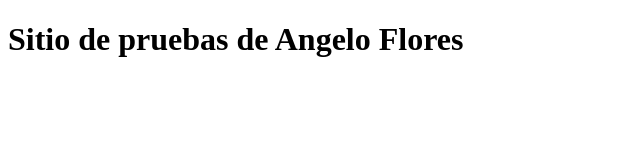
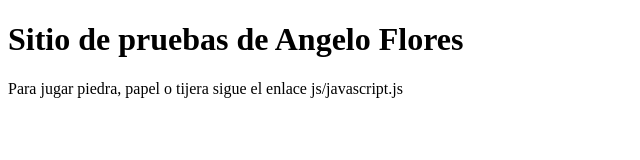
Before and after one commit to angelofloresdp/angelofloresdp.github.io, a plain HTML site: page index.html in a window 1280 px wide. Shown: the whole page, without its empty margins (0-640 px from the left). Drawn offline with Linux system fonts and the light colour scheme.

Commit message:
Update index.html

```diff
--- a/index.html
+++ b/index.html
@@ -4,9 +4,10 @@
 <meta charset="utf-8">
   <title>Sitio de pruebas de Angelo Flores</title>
   <script
-   src= 'js/codigo1.js'></script>
+   src= 'js/javascript.js'></script>
 </head>
 <body>
 <h1>Sitio de pruebas de Angelo Flores</h1>
+<p> Para jugar piedra, papel o tijera sigue el enlace js/javascript.js </p>
 </body>
 </html>
```
